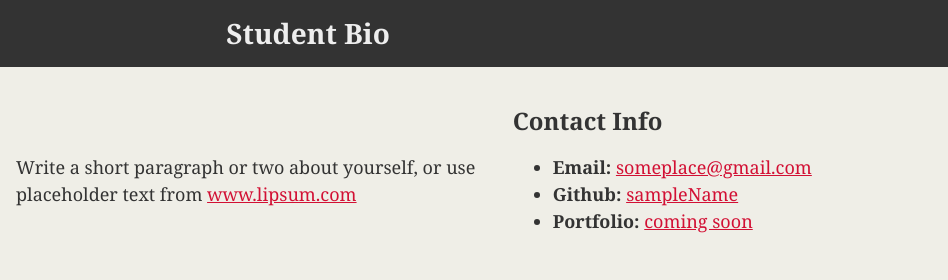
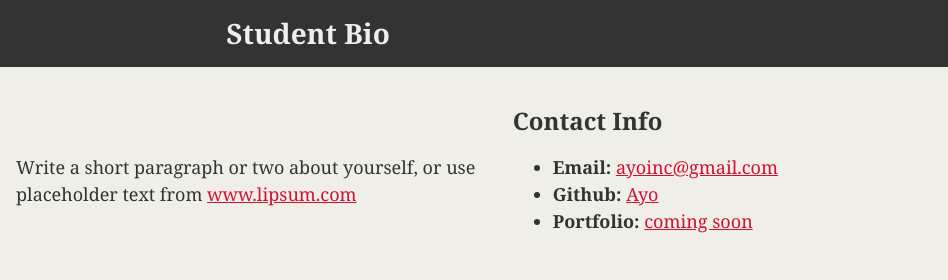
Before and after one commit to ayointegral/bootcampspot, a plain HTML site: page Week 1/index.html in a window 1280 px wide. Shown: the top 280 px of the page, 332-1280 px from the left. Drawn offline with Linux system fonts and the light colour scheme.

Commit message:
Add Email and name

```diff
--- a/Week 1/index.html
+++ b/Week 1/index.html
@@ -29,8 +29,8 @@
     <section id="contact-info">
       <h2>Contact Info</h2>
       <ul>
-        <li><strong>Email:</strong> <a href="#">someplace@gmail.com</a></li>
-        <li><strong>Github:</strong> <a href="#">sampleName</a></li>
+        <li><strong>Email:</strong> <a href="#">ayoinc@gmail.com</a></li>
+        <li><strong>Github:</strong> <a href="#">Ayo</a></li>
         <li><strong>Portfolio:</strong> <a href="#">coming soon</a></li>
       </ul>
     </section>
```
